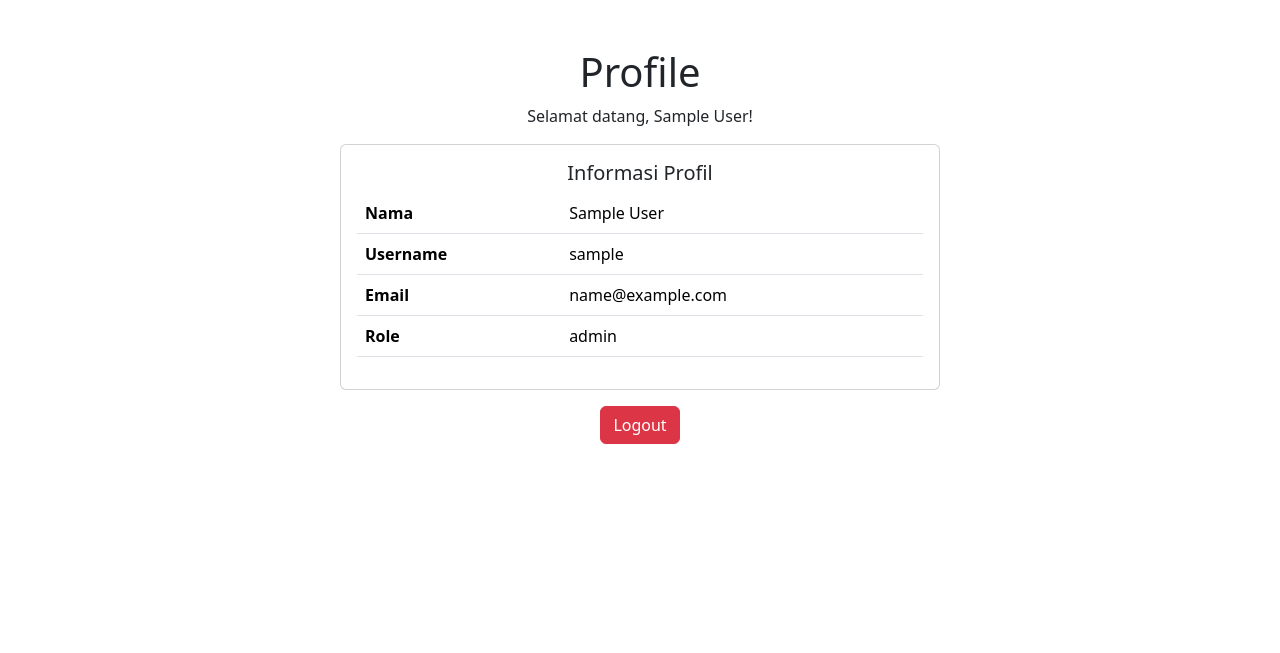
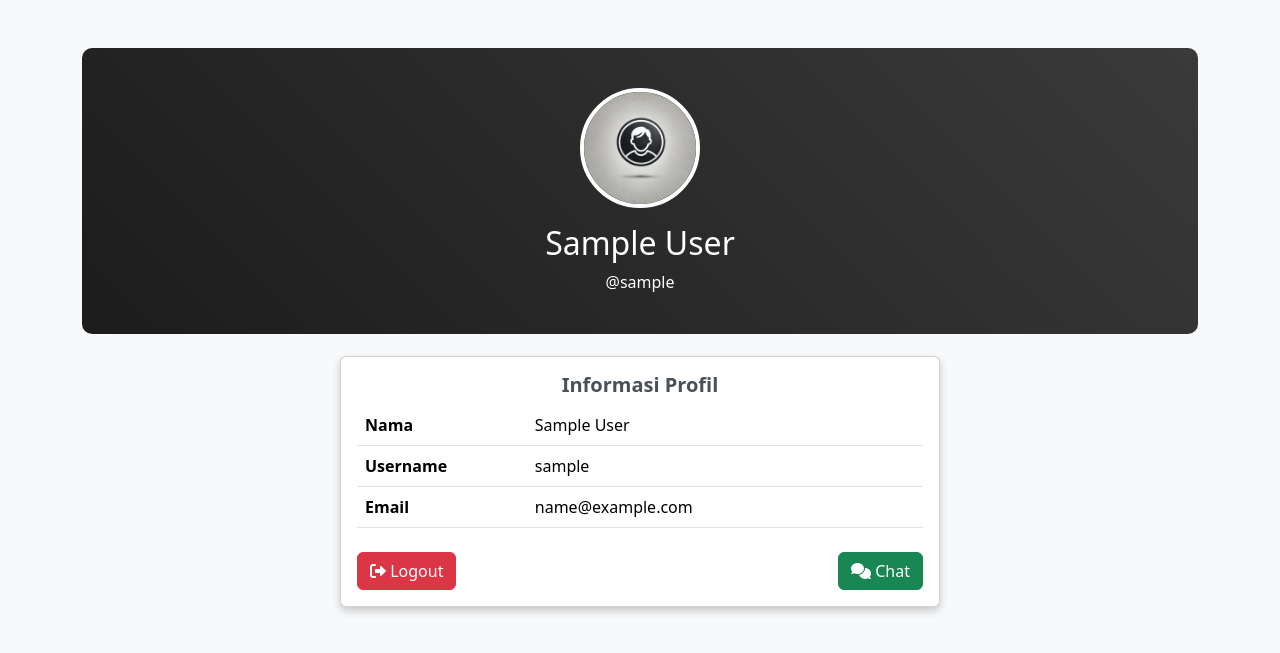
Before and after one commit to mrnurihsann/eterno, a PHP site: page /profile.php in a window 1280 px wide. Shown: the top 653 px of the page. Run offline with PHP 8.4, Linux system fonts and the light colour scheme; the visitor is signed in with stand-in values (Sample User, id 1); tables that the repository leaves empty or names only in its code hold one stand-in row (values such as "Sample post").

Commit message:
fitur chat

```diff
--- a/dashboard.php
+++ b/dashboard.php
@@ -23,7 +23,7 @@ $result = $conn->query($query);
 </head>
 <body class="light-theme">
     <header>
-        <div class="theme-toggler">
+        <div class="theme-toggler p-2">
             <span class="material-icons-sharp active">light_mode</span>
             <span class="material-icons-sharp">dark_mode</span>
         </div>
--- a/index.php
+++ b/index.php
@@ -11,6 +11,8 @@ if ($_SERVER['REQUEST_METHOD'] == 'POST') {
 
     if ($result->num_rows > 0) {
         $user = $result->fetch_assoc();
+
+        $_SESSION['id'] = $user['id'];
         $_SESSION['username'] = $user['username'];
         $_SESSION['role'] = $user['role'];
 
@@ -36,9 +38,10 @@ if ($_SERVER['REQUEST_METHOD'] == 'POST') {
 </head>
 <body>
 
-    <?php if (isset($error)) echo "<p style='color:red;'>$error</p>"; ?>
+
 <form class="form" method="POST" action="">
     <h2>Sign In</h2>
+    <?php if (isset($error)) echo "<p style='color:red;'>$error</p>"; ?>
     <div class="flex-column">
       <label for="username">Username </label></div>
       <div class="inputForm">
--- a/profile.php
+++ b/profile.php
@@ -21,12 +21,18 @@ $user = $stmt->get_result()->fetch_assoc();
     <meta name="viewport" content="width=device-width, initial-scale=1.0">
     <title>Profil User</title>
     <link href="https://cdn.jsdelivr.net/npm/bootstrap@5.3.1/dist/css/bootstrap.min.css" rel="stylesheet">
+    <link href="https://cdnjs.cloudflare.com/ajax/libs/font-awesome/6.0.0-beta3/css/all.min.css" rel="stylesheet">
+    <link rel="stylesheet" href="./style/profile.css">
 </head>
 <body>
     <div class="container mt-5">
-        <h1 class="text-center">Profile</h1>
-        <p class="text-center">Selamat datang, <?= $user['nama']; ?>!</p>
-        <div class="card mx-auto" style="max-width: 600px;">
+        <div class="profile-header">
+            <img src="./images/user.webp" alt="User Avatar">
+            <h2 class="mt-3"><?= $user['nama']; ?></h2>
+            <p class="mb-0">@<?= $user['username']; ?></p>
+        </div>
+        <br>
+        <div class="card mx-auto mt-5 profile-card" style="max-width: 600px;">
             <div class="card-body">
                 <h5 class="card-title text-center">Informasi Profil</h5>
                 <table class="table">
@@ -42,17 +48,21 @@ $user = $stmt->get_result()->fetch_assoc();
                         <th>Email</th>
                         <td><?= $user['email'] ?></td>
                     </tr>
-                    <tr>
-                        <th>Role</th>
-                        <td><?= $user['role'] ?></td>
-                    </tr>
                 </table>
+
+                <div class="d-flex justify-content-between mt-4">
+                    <a href="logout.php" class="btn btn-danger">
+                        <i class="fas fa-sign-out-alt"></i> Logout
+                    </a>
+                    <a href="./chat/chat.php" class="btn btn-success">
+                        <i class="fas fa-comments"></i> Chat
+                    </a>
+
+                </div>
             </div>
-        </div>
-         <div class="d-flex justify-content-center mt-3">
-            <a href="logout.php" class="btn btn-danger mb-3">Logout</a>
         </div>
     </div>
     <script src="https://cdn.jsdelivr.net/npm/bootstrap@5.3.1/dist/js/bootstrap.bundle.min.js"></script>
+    <script src="https://cdnjs.cloudflare.com/ajax/libs/font-awesome/6.0.0-beta3/js/all.min.js"></script>
 </body>
 </html>
--- a/style/dashboard.css
+++ b/style/dashboard.css
@@ -13,7 +13,6 @@ body.light-theme .table-dark {
   color: #ffffff;
 }
 
-/* Dark Theme */
 body.dark-theme {
   background-color: #121212;
   color: #ffffff;
@@ -29,7 +28,6 @@ body.dark-theme .table-dark {
   color: #ffffff;
 }
 
-/* Theme toggler styling */
 .theme-toggler {
   display: flex;
   justify-content: center;
--- /dev/null
+++ b/style/profile.css
@@ -0,0 +1,31 @@
+body {
+  background-color: #f8f9fa;
+}
+.profile-header {
+  background: linear-gradient(45deg, #1c1c1c, #3a3a3a);
+  color: white;
+  text-align: center;
+  padding: 40px 20px;
+  border-radius: 10px;
+  margin-bottom: -50px;
+}
+.profile-header img {
+  width: 120px;
+  height: 120px;
+  border-radius: 50%;
+  border: 4px solid white;
+}
+.profile-card {
+  box-shadow: 0 4px 8px rgba(0, 0, 0, 0.2);
+}
+.btn:hover {
+  transform: scale(1.05);
+  transition: all 0.3s ease-in-out;
+}
+.card-title {
+  font-weight: bold;
+  color: #495057;
+}
+.table th {
+  width: 30%;
+}
```
Also changed, not shown: chat/chat.php (added, +135 -0 lines), style/chat.css (added, +104 -0 lines), images/user.webp (added).
